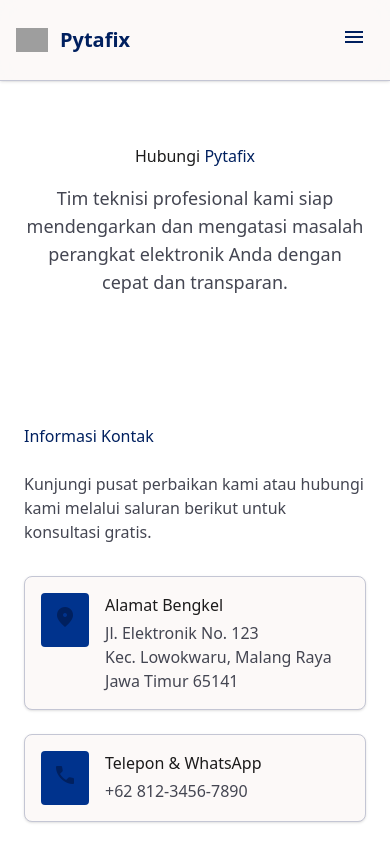
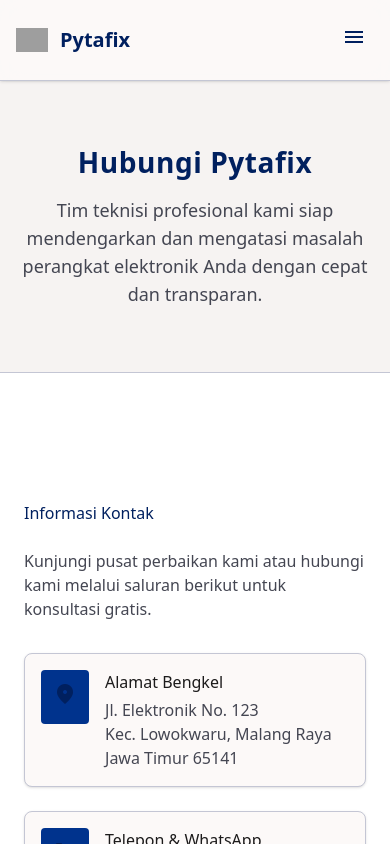
Before and after one commit to pytafix/compro_pytafix, a Next.js app: page /kontak in a window 390 px wide. Shown: the top 844 px of the page. Built offline with nearby package versions, Linux system fonts and the light colour scheme; grey boxes are pictures that could not be loaded.

Commit message:
style: standardize hero sections on sparepart and kontak pages to match other subpages

```diff
--- a/src/app/(public)/kontak/page.tsx
+++ b/src/app/(public)/kontak/page.tsx
@@ -11,19 +11,15 @@ export default function KontakPage() {
   return (
     <main className="min-h-screen bg-surface-container-lowest">
       {/* Hero Section */}
-      <section className="relative py-16 px-6 text-center overflow-hidden">
-        {/* Background Gradient Blob */}
-        <div className="absolute top-0 left-0 w-full h-[400px] overflow-hidden -z-10">
-          <div className="absolute -top-40 -left-40 w-[500px] h-[500px] bg-primary/10 blur-[100px] rounded-full pointer-events-none"></div>
-          <div className="absolute top-20 -right-40 w-[400px] h-[400px] bg-secondary-container/20 blur-[100px] rounded-full pointer-events-none"></div>
+      <section className="bg-surface-container-low py-16 md:py-20 px-4 md:px-8 lg:px-margin-desktop text-center border-b border-outline-variant mb-16">
+        <div className="max-w-container-max mx-auto">
+          <h1 className="font-headline-xl text-headline-xl text-primary mb-4 md:font-headline-xl md:text-headline-xl font-headline-lg-mobile text-headline-lg-mobile">
+            Hubungi Pytafix
+          </h1>
+          <p className="font-body-lg text-body-lg text-on-surface-variant max-w-2xl mx-auto">
+            Tim teknisi profesional kami siap mendengarkan dan mengatasi masalah perangkat elektronik Anda dengan cepat dan transparan.
+          </p>
         </div>
-
-        <h1 className="font-display-md text-display-md mb-4 max-w-4xl mx-auto text-on-surface">
-          Hubungi <span className="text-primary">Pytafix</span>
-        </h1>
-        <p className="font-body-lg text-body-lg max-w-2xl mx-auto text-on-surface-variant">
-          Tim teknisi profesional kami siap mendengarkan dan mengatasi masalah perangkat elektronik Anda dengan cepat dan transparan.
-        </p>
       </section>
 
       {/* Contact Info & Form Section */}
--- a/src/app/(public)/sparepart/page.tsx
+++ b/src/app/(public)/sparepart/page.tsx
@@ -14,23 +14,17 @@ export default async function SparepartPage() {
 
   return (
     <main className="min-h-screen bg-surface-container-lowest">
-      {/* Premium Hero Section */}
-      <section className="relative pt-24 pb-32 px-6 overflow-hidden">
-        {/* Background Gradient Blob */}
-        <div className="absolute top-0 left-0 w-full h-[800px] overflow-hidden -z-10">
-          <div className="absolute -top-40 -right-40 w-[600px] h-[600px] bg-primary/10 blur-[100px] rounded-full pointer-events-none"></div>
-          <div className="absolute top-40 -left-40 w-[500px] h-[500px] bg-secondary-container/20 blur-[100px] rounded-full pointer-events-none"></div>
-        </div>
-
-        <div className="relative z-10 max-w-4xl mx-auto text-center">
+      {/* Hero Section */}
+      <section className="bg-surface-container-low py-16 md:py-20 px-4 md:px-8 lg:px-margin-desktop text-center border-b border-outline-variant mb-16">
+        <div className="max-w-container-max mx-auto">
           <div className="inline-flex items-center gap-2 px-4 py-2 rounded-full bg-surface-container/50 backdrop-blur-md border border-outline-variant mb-6 shadow-sm">
              <span className="material-symbols-outlined text-primary text-[20px]">verified</span>
              <span className="font-label-bold text-sm text-on-surface">100% Original Parts</span>
           </div>
-          <h1 className="font-display-lg text-display-lg text-on-surface mb-6 leading-tight">
-            Katalog Sparepart & <br/> <span className="text-primary">Aksesoris Premium</span>
+          <h1 className="font-headline-xl text-headline-xl text-primary mb-4 md:font-headline-xl md:text-headline-xl font-headline-lg-mobile text-headline-lg-mobile">
+            Katalog Sparepart & Aksesoris
           </h1>
-          <p className="font-body-xl text-body-xl text-on-surface-variant max-w-2xl mx-auto">
+          <p className="font-body-lg text-body-lg text-on-surface-variant max-w-2xl mx-auto">
             Tingkatkan performa perangkat Anda dengan suku cadang original. Dilengkapi garansi pemasangan untuk setiap pembelian.
           </p>
         </div>
```
